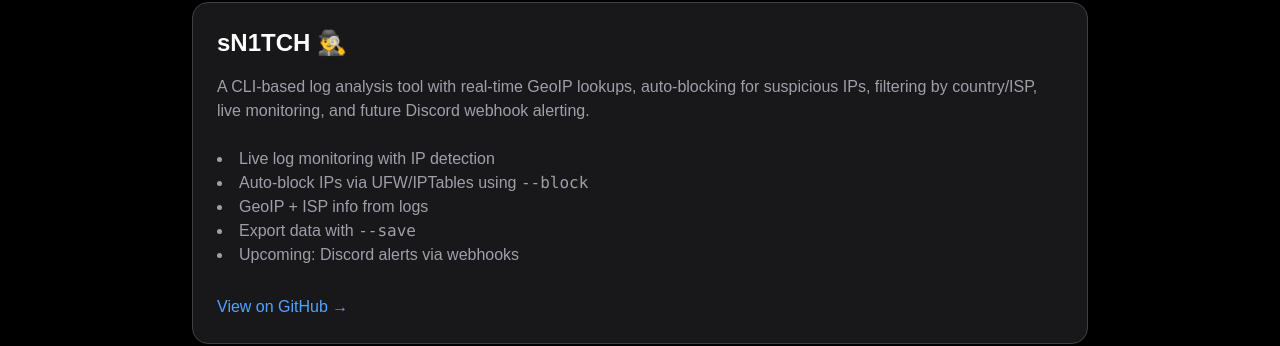
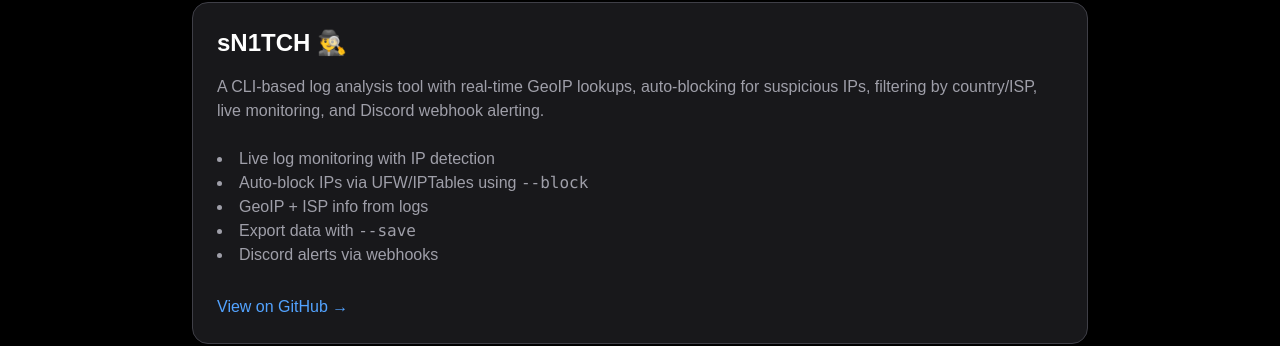
Before and after one commit to t8ddyxrd/Website, a Next.js app: page /projects in a window 1280 px wide. Shown: the part 154-500 px from the top of the page. Built offline with nearby package versions, Linux system fonts and the light colour scheme.

Commit message:
Update projects.tsx

```diff
--- a/src/pages/projects.tsx
+++ b/src/pages/projects.tsx
@@ -41,14 +41,14 @@ export default function Projects() {
             <h2 className="text-2xl font-semibold">sN1TCH 🕵️‍♂️</h2>
             <p className="text-zinc-400">
               A CLI-based log analysis tool with real-time GeoIP lookups, auto-blocking for suspicious IPs,
-              filtering by country/ISP, live monitoring, and future Discord webhook alerting.
+              filtering by country/ISP, live monitoring, and  Discord webhook alerting.
             </p>
             <ul className="list-disc list-inside text-zinc-400 mt-2">
               <li>Live log monitoring with IP detection</li>
               <li>Auto-block IPs via UFW/IPTables using <code>--block</code></li>
               <li>GeoIP + ISP info from logs</li>
               <li>Export data with <code>--save</code></li>
-              <li>Upcoming: Discord alerts via webhooks</li>
+              <li>Discord alerts via webhooks</li>
             </ul>
             <a
               href="https://github.com/t8ddyxrd/sN1TCH"
```
